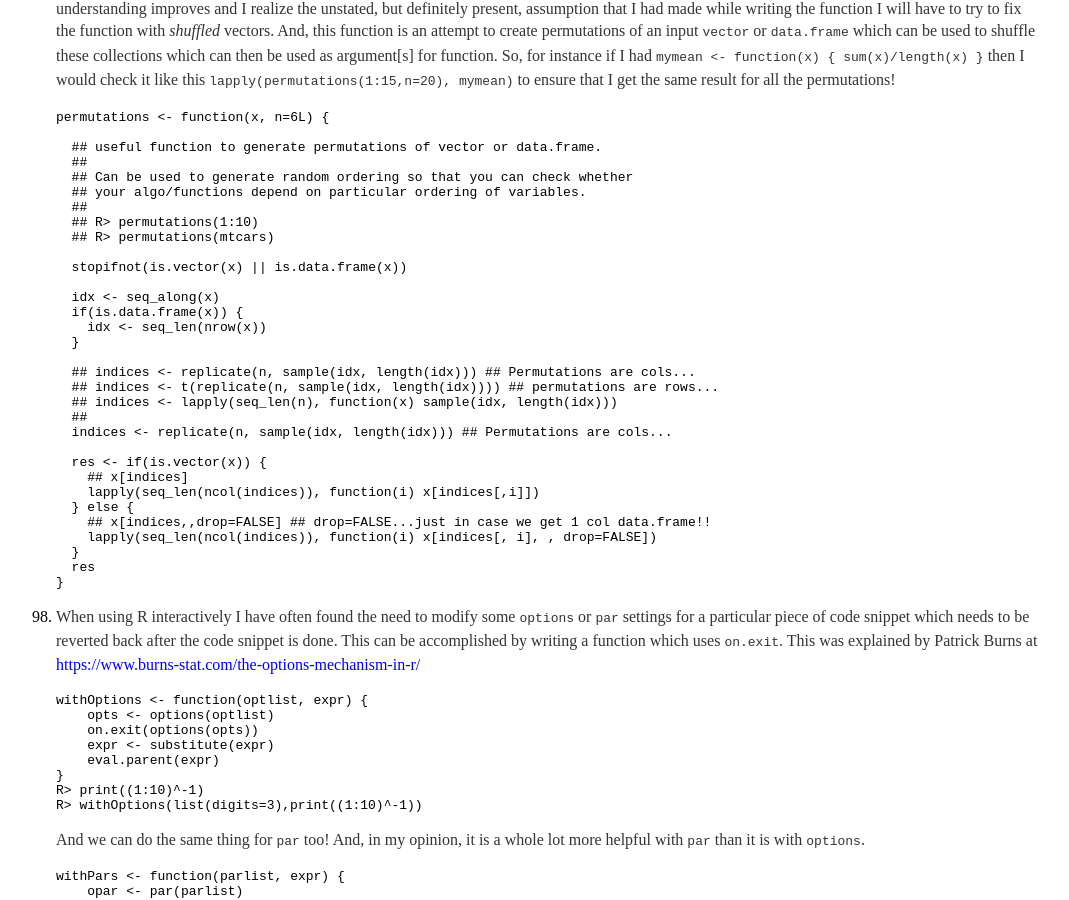
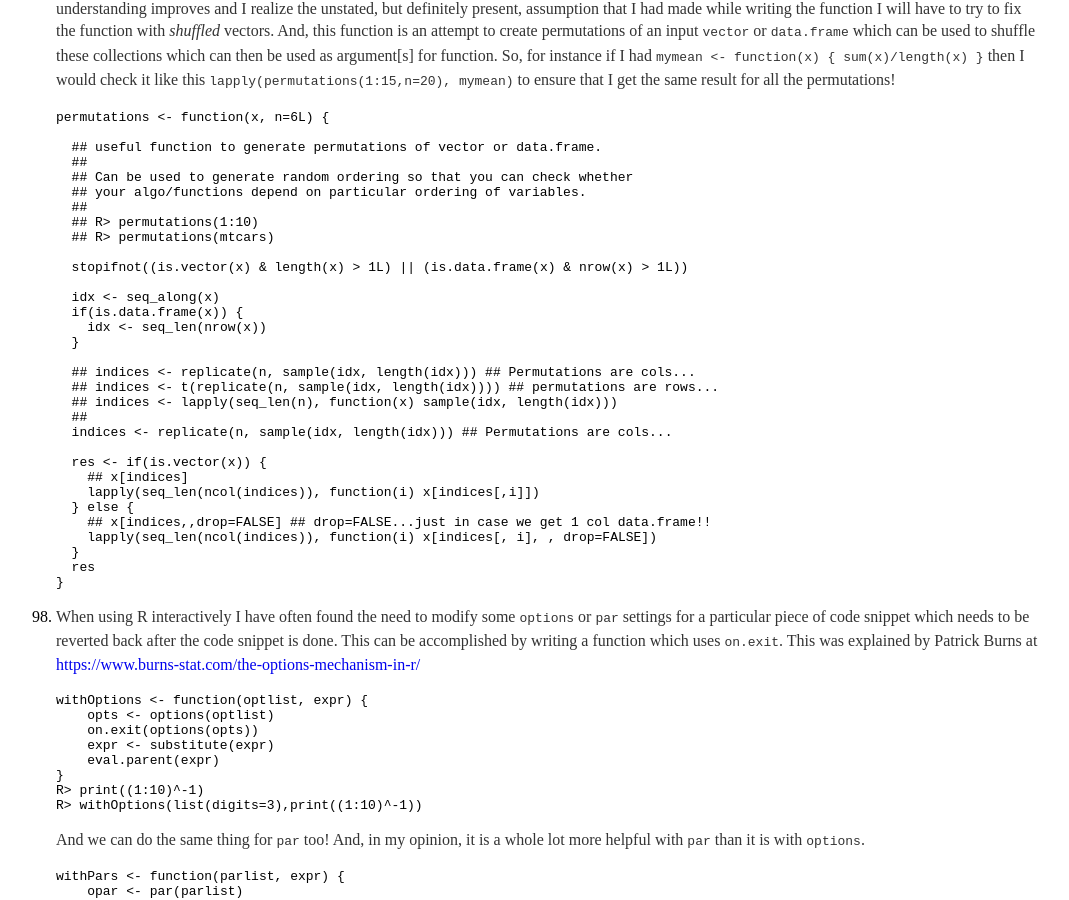
Before and after one commit to vlulla/vlulla.github.io, a Jekyll site: the page built from NOTES_R.md, in a window 1280 px wide and 900 px high, scrolled down 18974 px. Shown: the whole window, without its empty margins (112-1181 px from the left). Built offline with Jekyll 4.4.1, drawn with Linux system fonts in a browser that asks for light colours.

Commit message:
Check to ensure that permissible arguments are passed to a function.

```diff
--- a/NOTES_R.md
+++ b/NOTES_R.md
@@ -1474,7 +1474,7 @@ layout: default
       ## R> permutations(1:10)
       ## R> permutations(mtcars)
 
-      stopifnot(is.vector(x) || is.data.frame(x))
+      stopifnot((is.vector(x) & length(x) > 1L) || (is.data.frame(x) & nrow(x) > 1L))
 
       idx <- seq_along(x)
       if(is.data.frame(x)) {
```
Also changed, not shown: 1 other file.
